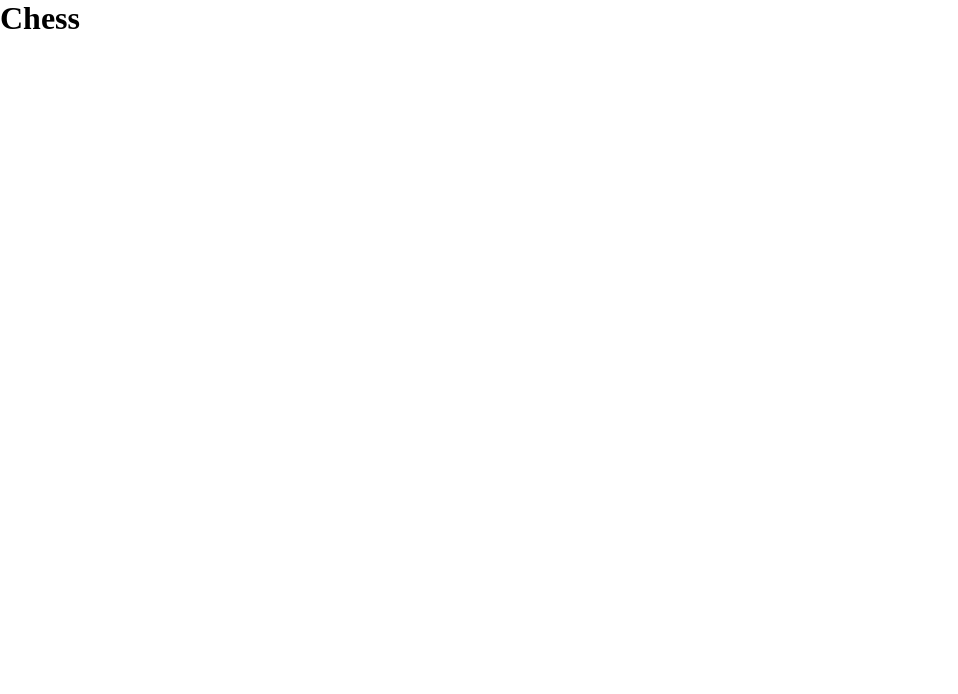
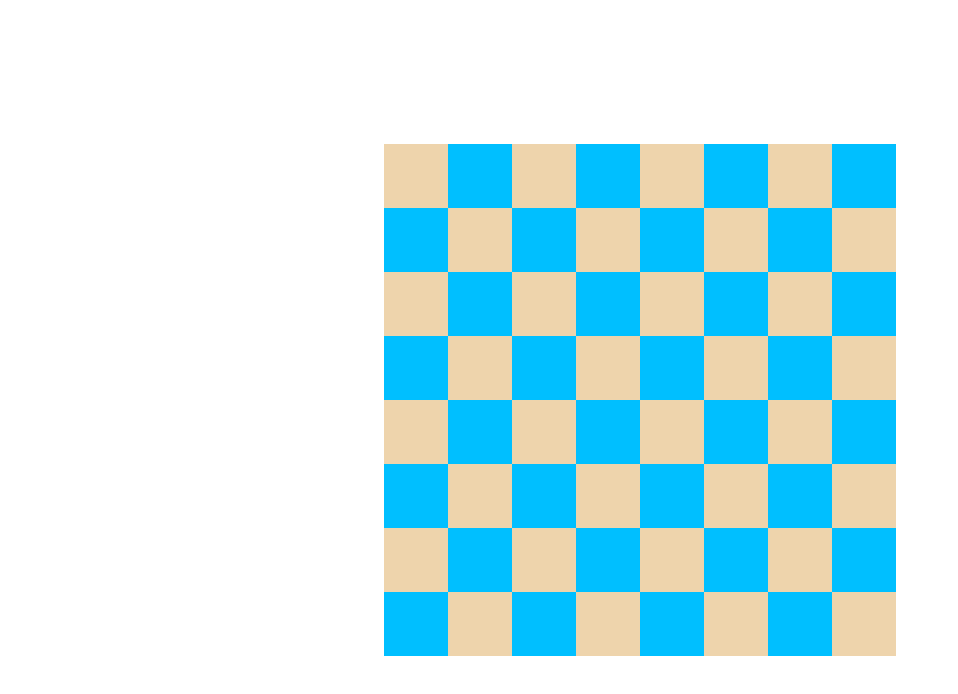
Before and after one commit to amator82/React-TypeScript-Chess, a React (Create React App) app: page / in a window 1280 px wide. Shown: the top 694 px of the page, without its empty margins (0-958 px from the left). Built offline with nearby package versions, Linux system fonts and the light colour scheme.

Commit message:
create board 8 * 8

```diff
--- a/src/App.tsx
+++ b/src/App.tsx
@@ -1,8 +1,29 @@
-import React from 'react'
+import React, { useState, useEffect } from 'react'
+
+import BoardComponent from './components/BoardComponent'
+
+import { Board } from './models/Board'
+
 import './App.css'
 
 function App() {
-    return <h1>Chess</h1>
+    const [board, setBoard] = useState(new Board())
+
+    useEffect(() => {
+        restart()
+    }, [])
+
+    function restart() {
+        const newBoard = new Board()
+        newBoard.initCells()
+        setBoard(newBoard)
+    }
+
+    return (
+        <div className='app'>
+            <BoardComponent board={board} setBoard={setBoard} />
+        </div>
+    )
 }
 
 export default App
--- a/src/components/BoardComponent.tsx
+++ b/src/components/BoardComponent.tsx
@@ -1,7 +1,26 @@
-import React from 'react'
+import React, { FC } from 'react'
 
-const BoardComponent = () => {
-    return <div className='board'></div>
+import { Board } from './../models/Board'
+
+import CellComponent from './CellComponent'
+
+interface BoardProps {
+    board: Board
+    setBoard: (board: Board) => void
+}
+
+const BoardComponent: FC<BoardProps> = ({ board, setBoard }) => {
+    return (
+        <div className='board'>
+            {board.cells.map((row, index) => (
+                <React.Fragment key={index}>
+                    {row.map((cell) => (
+                        <CellComponent cell={cell} key={cell.id} />
+                    ))}
+                </React.Fragment>
+            ))}
+        </div>
+    )
 }
 
 export default BoardComponent
--- a/src/components/CellComponent.tsx
+++ b/src/components/CellComponent.tsx
@@ -1,7 +1,13 @@
-import React from 'react'
+import React, { FC } from 'react'
 
-const CellComponent = () => {
-    return <div className='cell'>CellComponent</div>
+import { Cell } from './../models/Cell'
+
+interface CellProps {
+    cell: Cell
+}
+
+const CellComponent: FC<CellProps> = ({ cell }) => {
+    return <div className={['cell', cell.color].join(' ')}></div>
 }
 
 export default CellComponent
```
